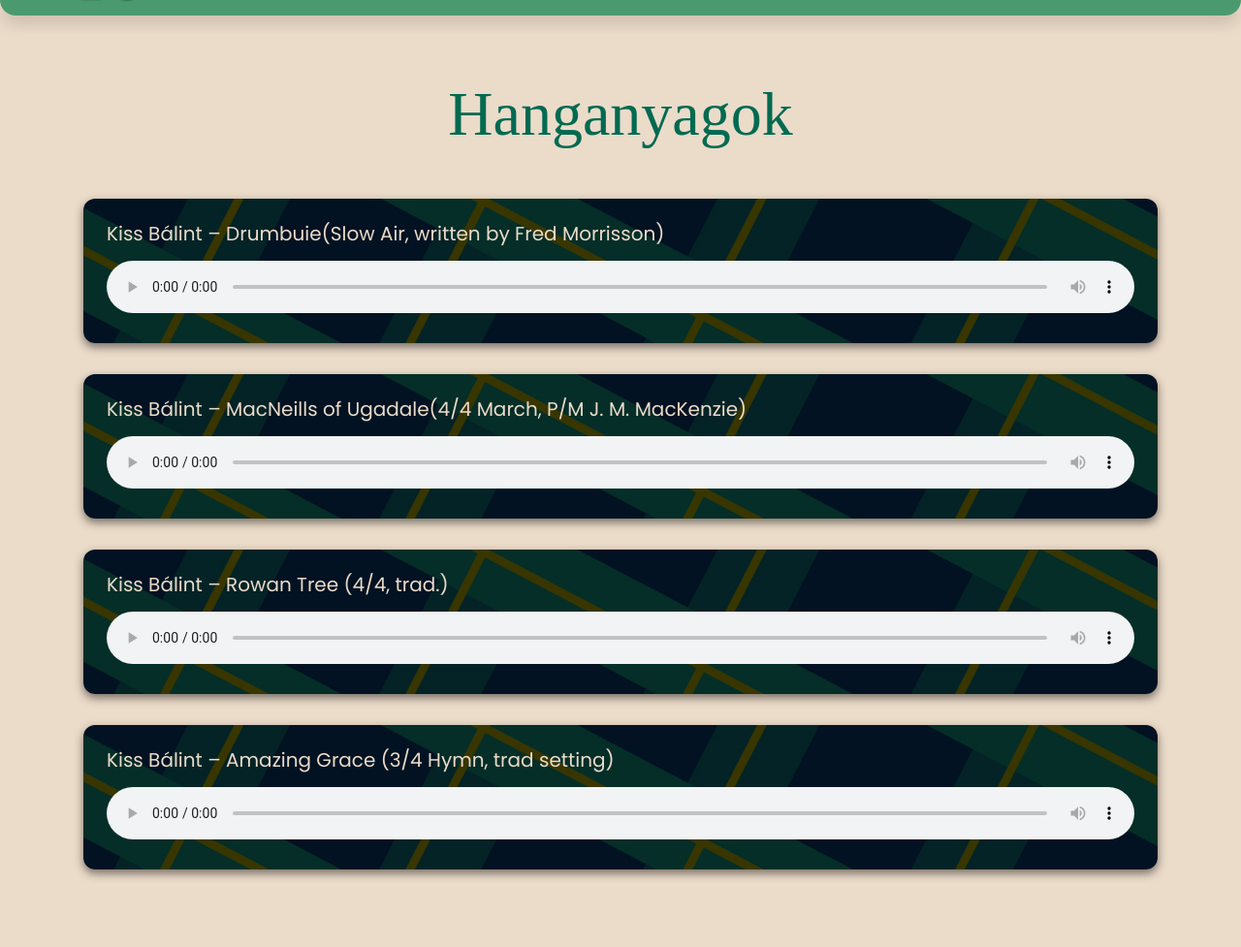
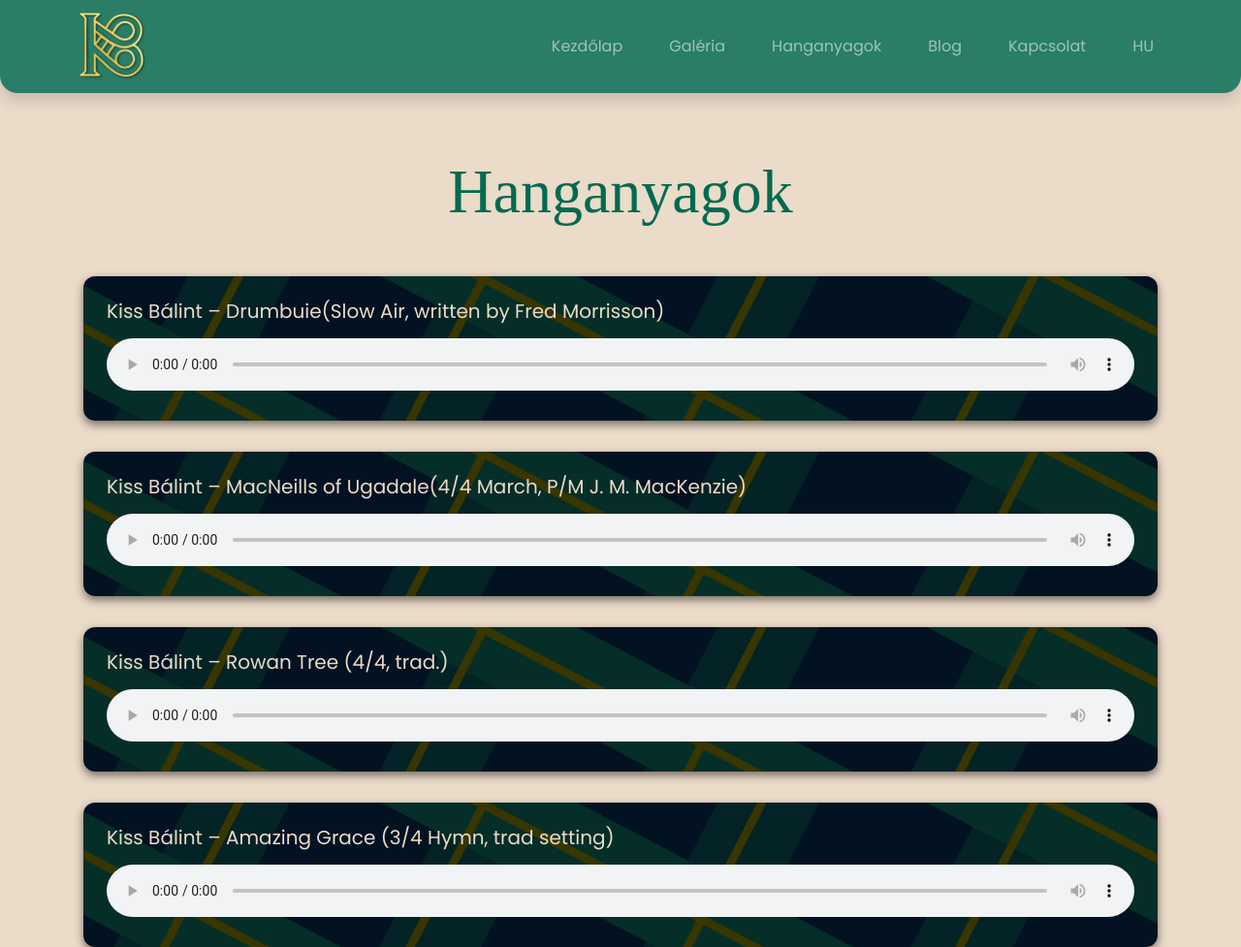
Before and after one commit to BalintKiss2001/hungarianhighlandpiping, a plain HTML site: page HTML/hanganyagok.html in a window 1280 px wide. Shown: the top 977 px of the page at 97% size. Drawn offline with nearby package versions, Linux system fonts and the light colour scheme; a web font is replaced by a local one.

Commit message:
Update hanganyagok.html
navbar fix

```diff
--- a/HTML/hanganyagok.html
+++ b/HTML/hanganyagok.html
@@ -101,7 +101,7 @@
 <body>
 
   <!-- Navbar -->
-  <nav class="navbar navbar-expand-lg navbar-dark bg-success shadow" style="--bs-bg-opacity: .76; border-radius: 0 0 18px 18px; margin: 0; width: 100%; overflow: hidden;">
+  <nav class="navbar navbar-expand-lg navbar-dark bg-success shadow" style="background-color: rgba(0, 106, 81, .82) !important; border-radius: 0 0 18px 18px; margin: 0; width: 100%;">
     <div class="container">
       <a class="navbar-brand" href="">
         <img src="logodudabalint3.png" alt="Kiss Bálint" class="logo" style="height: 70px;">
```
